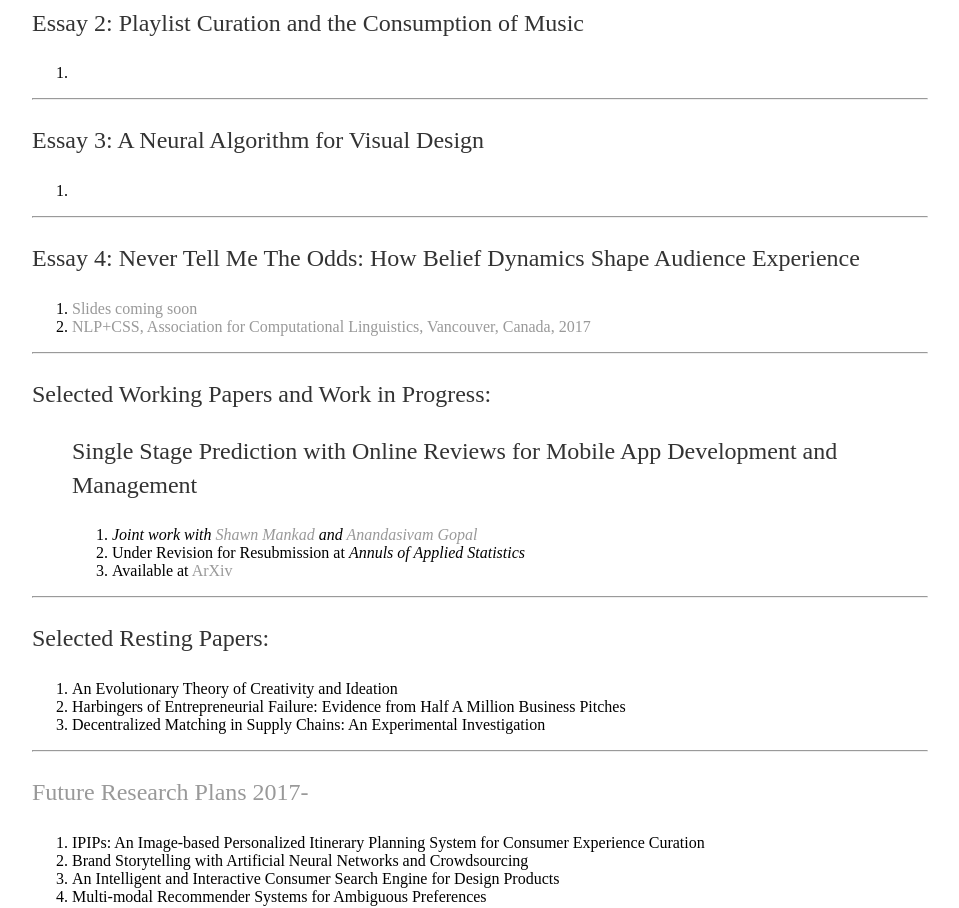
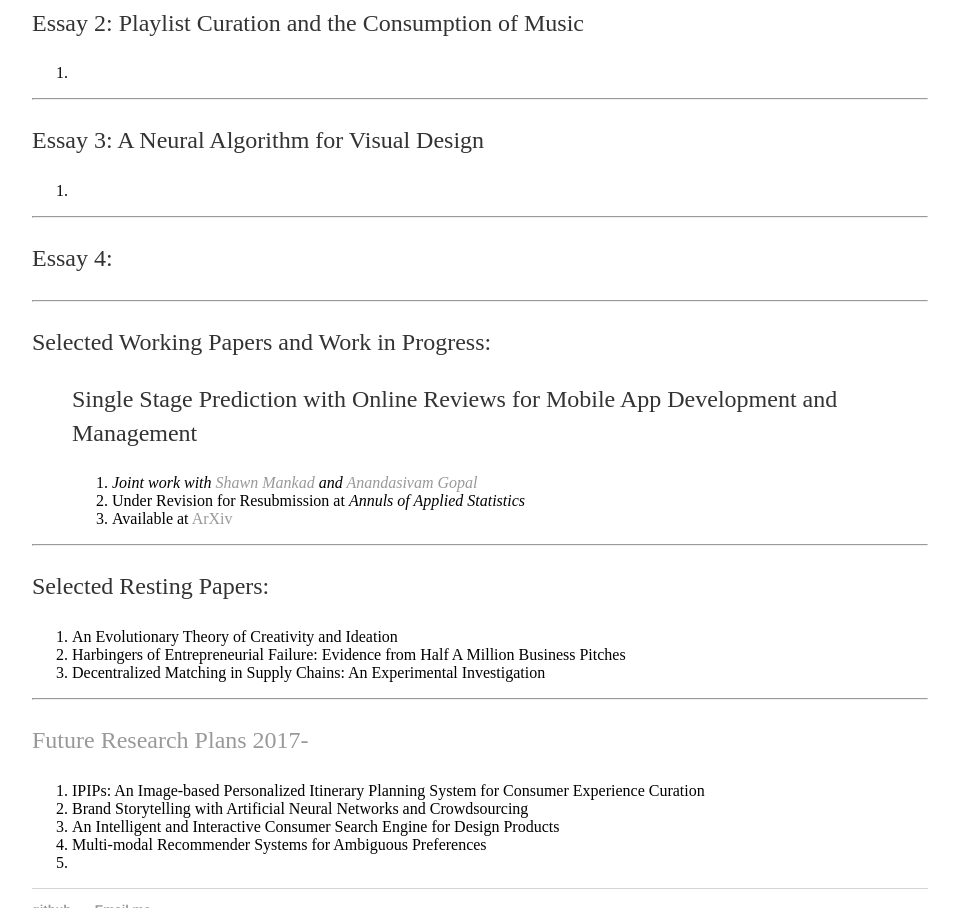
Before and after one commit to shenglih/shenglih.github.io, a Jekyll site: the page built from research/index.html, in a window 1280 px wide, cut to the strip 386-1294 px from the top of the page. Shown: the whole strip, without its empty margins (160-1119 px from the left). Built offline with Jekyll 4.4.1, drawn with Linux system fonts in a browser that asks for light colours; some of the changed lines change nothing that is shown.

Commit message:
Update index.html

```diff
--- a/research/index.html
+++ b/research/index.html
@@ -29,13 +29,14 @@ title: Shengli Hu, Research
 		<li></li>
 	</ol>
   <hr>
+	<p> Essay 4: </p>
 
-	<p>Essay 4: Never Tell Me The Odds: How Belief Dynamics Shape Audience Experience</p>
+	<!--<p>Essay 4: Never Tell Me The Odds: How Belief Dynamics Shape Audience Experience</p>
 
   <ol>
 	<li><a href=""> Slides coming soon </a></li>
 	  <li><a href=""> NLP+CSS, Association for Computational Linguistics, Vancouver, Canada, 2017</a></li>
-  </ol>
+  </ol>-->
 
   <hr>
 
```
